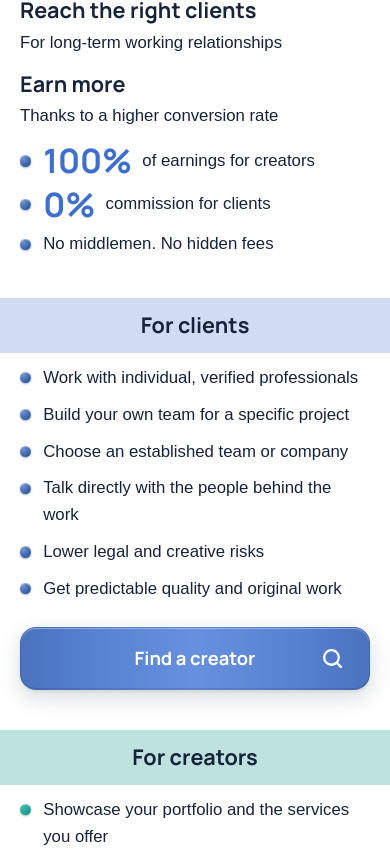
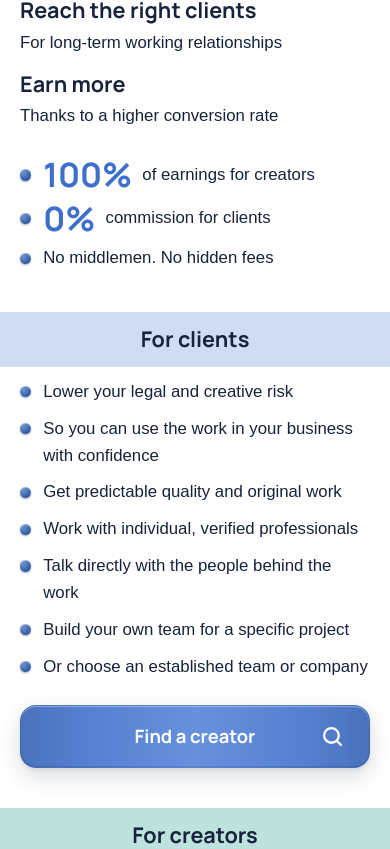
Before and after one commit to dm100usa-oss/no-ai-marketplace, a Next.js app: page /en in a window 390 px wide. Shown: the part 775-1624 px from the top of the page. Built offline with nearby package versions, Linux system fonts and the light colour scheme; a web font is replaced by a local one.

Commit message:
Add files via upload

```diff
--- a/src/app/[lang]/page.tsx
+++ b/src/app/[lang]/page.tsx
@@ -279,7 +279,7 @@ export default async function HomePage({
       {/* ---------- Hero content ---------- */}
       {/* Tighter on top than a normal .section: this block belongs to the
           people band above it, not to the page below. */}
-      <section className="pt-3.5 pb-10 sm:pt-8 sm:pb-16">
+      <section className="pt-7 pb-10 sm:pt-8 sm:pb-16">
         <div className="container-page">
           {/* Advantages — the page opens on the numbers: they answer
               "why this platform" before anything else is asked of the reader.
--- a/src/i18n/dictionaries/en.ts
+++ b/src/i18n/dictionaries/en.ts
@@ -147,12 +147,13 @@ export const en: Dictionary = {
     ],
     heroClientsTitle: "For clients",
     heroClients: [
+      "Lower your legal and creative risk",
+      "So you can use the work in your business with confidence",
+      "Get predictable quality and original work",
       "Work with individual, verified professionals",
+      "Talk directly with the people behind the work",
       "Build your own team for a specific project",
-      "Choose an established team or company",
-      "Talk directly with the people behind the work",
-      "Lower legal and creative risks",
-      "Get predictable quality and original work",
+      "Or choose an established team or company",
     ],
     heroCreatorsTitle: "For creators",
     heroCreators: [
--- a/src/i18n/dictionaries/ru.ts
+++ b/src/i18n/dictionaries/ru.ts
@@ -156,12 +156,13 @@ export const ru: Dictionary = {
     ],
     heroClientsTitle: "Клиентам",
     heroClients: [
+      "Снижайте юридические и творческие риски",
+      "Чтобы уверенно использовать результат в своем бизнесе",
+      "Получите предсказуемое качество и уникальный результат",
       "Работайте с индивидуальными и проверенными исполнителями",
+      "Общайтесь напрямую с реальными авторами",
       "Собирайте собственные команды под конкретный проект",
       "Выбирайте готовые команды или компании",
-      "Общайтесь напрямую с реальными авторами",
-      "Снижайте юридические и творческие риски",
-      "Получите предсказуемое качество и уникальный результат",
     ],
     heroCreatorsTitle: "Авторам",
     heroCreators: [
```
